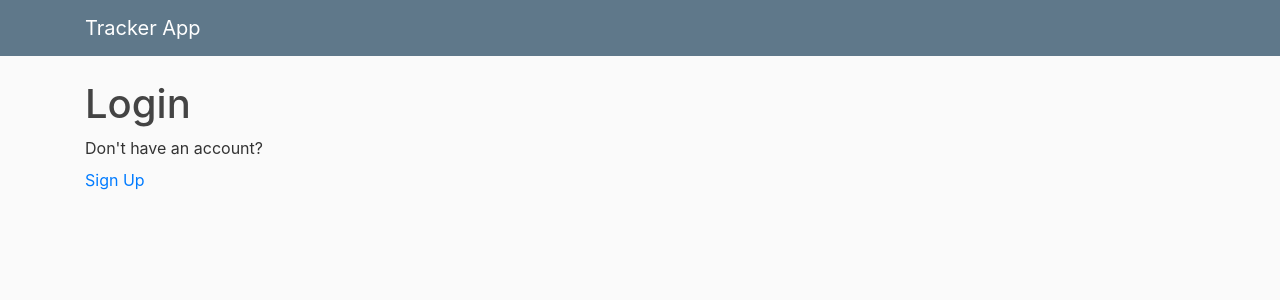
After one commit to Mark-Diedericks/Student-Time-Tracker, a Django app: template tracker_app/templates/trackerApp/login.html in a window 1280 px wide. The commit adds this page. Shown: the top 300 px of the page. Run offline with Django 3.2, Linux system fonts and the light colour scheme; the template is opened without the code that fills it: most values are stand-ins (such as "Sample title", 1, 10 or a date in 2020); some libraries are stand-ins or nearby versions.

Commit message:
adding login documents

```diff
--- /dev/null
+++ b/tracker_app/templates/trackerApp/logInBase.html
@@ -0,0 +1,58 @@
+{% load static %}
+<!DOCTYPE html>
+<html>
+<head>
+
+     <!-- Required meta tags -->
+     <meta charset="utf-8">
+     <meta name="viewport" content="width=device-width, initial-scale=1, shrink-to-fit=no">
+
+     <!-- Bootstrap CSS -->
+     <link rel="stylesheet" href="https://maxcdn.bootstrapcdn.com/bootstrap/4.0.0/css/bootstrap.min.css" integrity="sha384-Gn5384xqQ1aoWXA+058RXPxPg6fy4IWvTNh0E263XmFcJlSAwiGgFAW/dAiS6JXm" crossorigin="anonymous">
+
+    <!-- Generates an absolute url of the static file and accesses the css file-->
+    <link rel="stylesheet" type="text/css" href="{% static 'trackerApp/main.css'%}">
+
+    {% if title %}
+        <title>Tracker App - {{ title }}</title>
+    {% else %}
+        <title>Tracker App</title>
+    {% endif %}
+</head>
+<body>
+    <header class="site-header">
+        <nav class="navbar navbar-expand-md navbar-dark bg-steel fixed-top">
+            <div class="container">
+                <a class="navbar-brand mr-4" href="/">Tracker App</a>
+                <button class="navbar-toggler" type="button" data-toggle="collapse" data-target="#navbarToggle" aria-controls="navbarToggle" aria-expanded="false" aria-label="Toggle navigation">
+                <span class="navbar-toggler-icon"></span>
+                </button>
+                <div class="collapse navbar-collapse" id="navbarToggle">
+                    <!-- <div class="navbar-nav mr-auto">
+                        <a class="nav-item nav-link" href="/">Home</a>
+                        <a class="nav-item nav-link" href="/">About</a>
+                    </div> -->
+                    <!-- Navbar Right Side -->
+                    <!-- <div class="navbar-nav">
+                        <a class="nav-sitem nav-link" href="/">Login</a>
+                        <a class="nav-item nav-link" href="/signUp">Sign Up</a>
+                    </div> -->
+                </div>
+            </div>
+        </nav>
+    </header>
+    <main role="main" class="container">
+        <div class="row">
+            <div class="col-md-8">
+                {% block content %}{% endblock %}
+            </div>
+        </div>
+    </main>
+
+     <!-- Optional JavaScript -->
+    <!-- jQuery first, then Popper.js, then Bootstrap JS -->
+    <script src="https://code.jquery.com/jquery-3.2.1.slim.min.js" integrity="sha384-KJ3o2DKtIkvYIK3UENzmM7KCkRr/rE9/Qpg6aAZGJwFDMVNA/GpGFF93hXpG5KkN" crossorigin="anonymous"></script>
+    <script src="https://cdnjs.cloudflare.com/ajax/libs/popper.js/1.12.9/umd/popper.min.js" integrity="sha384-ApNbgh9B+Y1QKtv3Rn7W3mgPxhU9K/ScQsAP7hUibX39j7fakFPskvXusvfa0b4Q" crossorigin="anonymous"></script>
+    <script src="https://maxcdn.bootstrapcdn.com/bootstrap/4.0.0/js/bootstrap.min.js" integrity="sha384-JZR6Spejh4U02d8jOt6vLEHfe/JQGiRRSQQxSfFWpi1MquVdAyjUar5+76PVCmYl" crossorigin="anonymous"></script>
+</body>
+</html>
--- /dev/null
+++ b/tracker_app/templates/trackerApp/login.html
@@ -0,0 +1,8 @@
+{% extends "trackerApp/logInBase.html" %}
+{% block content %}
+    <h1>Login</h1>
+    <p1>Don't have an account?</p1>
+    <div class="navbar-nav">
+        <a class="nav-item nav-link" href="/signUp">Sign Up</a>
+    </div>
+{% endblock content %}
```
Also changed, not shown: tracker_app/templates/trackerApp/signUp.html (added, +8 -0 lines), tracker_app/static/trackerApp/main.css (indentation only), 4 other files.
